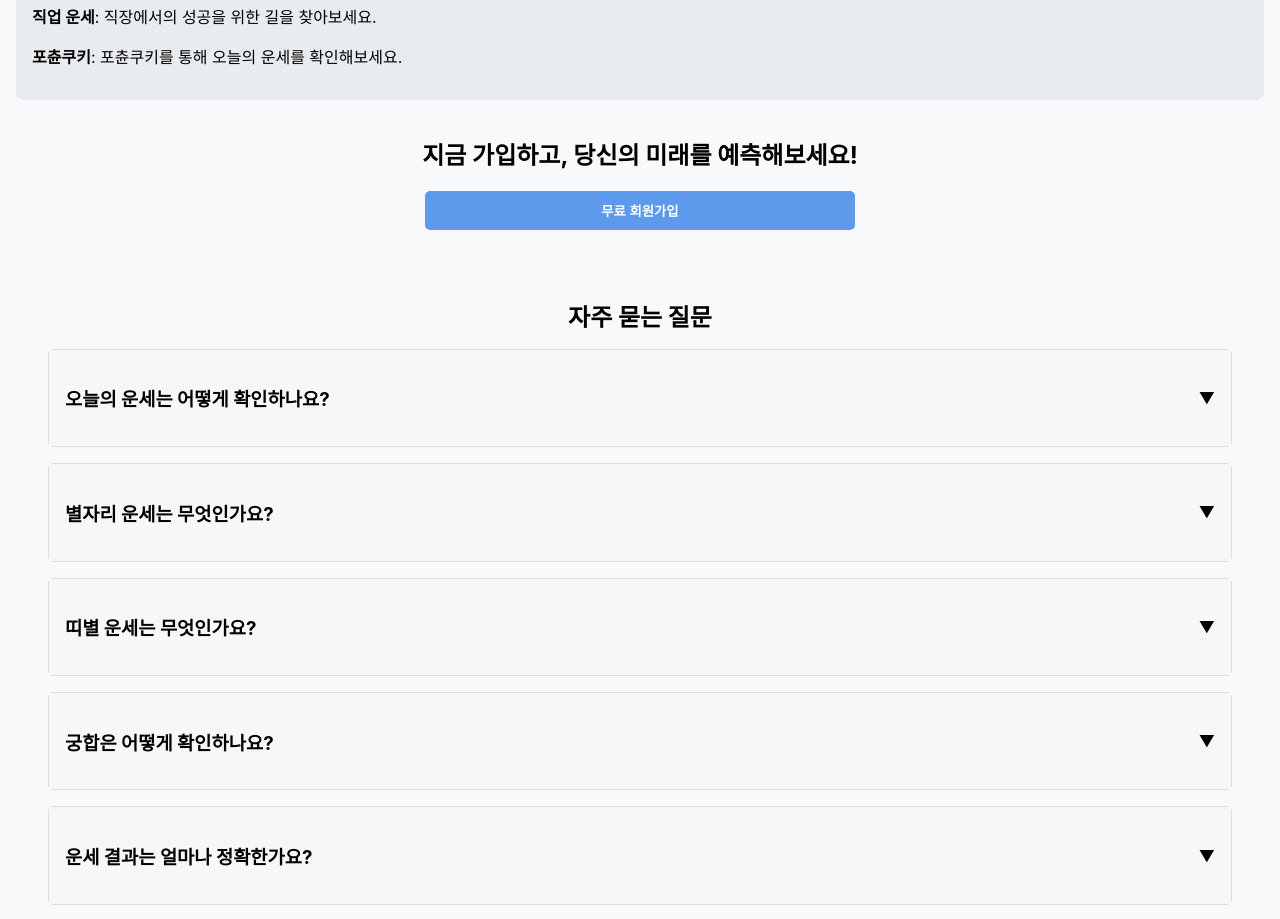
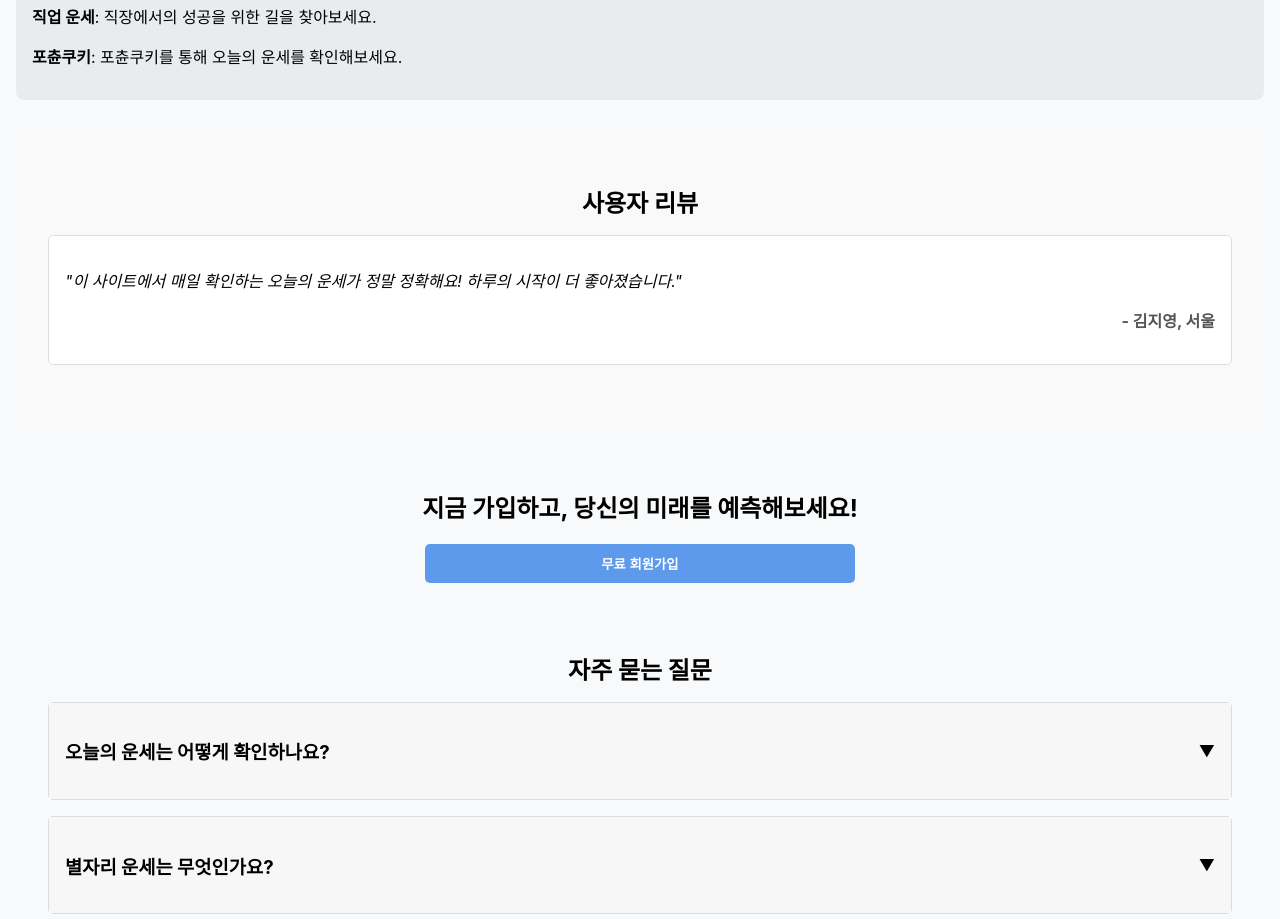
Before and after one commit to wsxqead/dream_fortune, a Vue app in the folder client/: page / in a window 1280 px wide. Shown: the part 1920-2839 px from the top of the page. Built offline with nearby package versions, Linux system fonts and the light colour scheme.

Commit message:
가상의 사용자 리뷰 작성

```diff
--- a/client/src/components/Main.vue
+++ b/client/src/components/Main.vue
@@ -4,6 +4,7 @@
     <RecommendedFortunes />
     <FortuneCards />
     <KeyServices />
+    <TestimonialsSlide />
     <RecommendedRegister />
     <FAQ />
   </div>
@@ -14,6 +15,7 @@ import MainSlide from '@/components/main/MainSlide.vue';
 import RecommendedFortunes from '@/components/main/RecommendedFortunes.vue'
 import FortuneCards from '@/components/main/FortuneCards.vue'
 import KeyServices from '@/components/main/KeyServices.vue'
+import TestimonialsSlide from '@/components/main/TestimonialsSlide.vue'
 import RecommendedRegister from '@/components/main/RecommendedRegister.vue'
 import FAQ from '@/components/main/FAQ.vue'
 
@@ -24,6 +26,7 @@ export default {
     RecommendedFortunes,
     FortuneCards,
     KeyServices,
+    TestimonialsSlide,
     RecommendedRegister,
     FAQ
   }
--- /dev/null
+++ b/client/src/components/main/TestimonialsSlide.vue
@@ -0,0 +1,72 @@
+<template>
+  <div class="testimonials">
+    <h2>사용자 리뷰</h2>
+    <swiper :autoplay="{ delay: 5000 }" :modules="EffectCards" pagination :loop="true">
+      <swiper-slide v-for="(testimonial, index) in testimonials" :key="index" class="testimonial-item">
+        <p class="testimonial-content">"{{ testimonial.content }}"</p>
+        <p class="testimonial-author">- {{ testimonial.author }}, {{ testimonial.location }}</p>
+      </swiper-slide>
+    </swiper>
+  </div>
+</template>
+
+<script>
+import { Swiper, SwiperSlide } from 'swiper/vue';
+import 'swiper/swiper-bundle.css';
+
+export default {
+  name: 'TestimonialsSlide',
+  components: {
+    Swiper,
+    SwiperSlide,
+  },
+  data() {
+    return {
+      testimonials: [
+        { content: '이 사이트에서 매일 확인하는 오늘의 운세가 정말 정확해요! 하루의 시작이 더 좋아졌습니다.', author: '김지영', location: '서울' },
+        { content: '별자리 운세 덕분에 중요한 결정을 내릴 때 큰 도움이 됐어요. 감사합니다!', author: '이민호', location: '부산' },
+        { content: '띠별 운세를 보고 가족과 함께 재미있게 이야기를 나눌 수 있었어요. 모두가 즐거워했습니다.', author: '박서연', location: '대구' },
+        { content: '궁합 결과가 너무 재미있고 유익했어요. 친구들에게도 추천했습니다.', author: '최현우', location: '인천' },
+        { content: '운세가 정말 정확해서 놀랐습니다. 매일 확인하게 돼요.', author: '정수민', location: '광주' },
+        { content: '건강 운세 덕분에 생활 습관을 바꾸게 되었고, 건강이 좋아졌어요.', author: '김하늘', location: '대전' },
+        { content: '사랑의 운세를 보고 더 긍정적인 마음가짐을 가지게 되었어요. 좋은 결과를 기대합니다.', author: '오은지', location: '울산' },
+        { content: '재물 운세가 현실과 맞아떨어져서 정말 신기했어요. 사업에 큰 도움이 되었어요.', author: '황지수', location: '수원' }
+      ],
+    }
+  }
+};
+</script>
+
+<style scoped>
+  .testimonials {
+    padding: 2rem;
+    background-color: #f9f9f9;
+    border-radius: 10px;
+    margin: 2rem 0;
+  }
+
+  .testimonials h2 {
+    text-align: center;
+    margin-bottom: 1rem;
+  }
+
+  .testimonial-item {
+    margin-bottom: 1.5rem;
+    padding: 1rem;
+    border: 1px solid #ddd;
+    border-radius: 5px;
+    background-color: #fff;
+    box-sizing: border-box;
+  }
+
+  .testimonial-content {
+    font-style: italic;
+    margin-bottom: 0.5rem;
+  }
+
+  .testimonial-author {
+    text-align: right;
+    font-weight: bold;
+    color: #555;
+  }
+</style>
```
